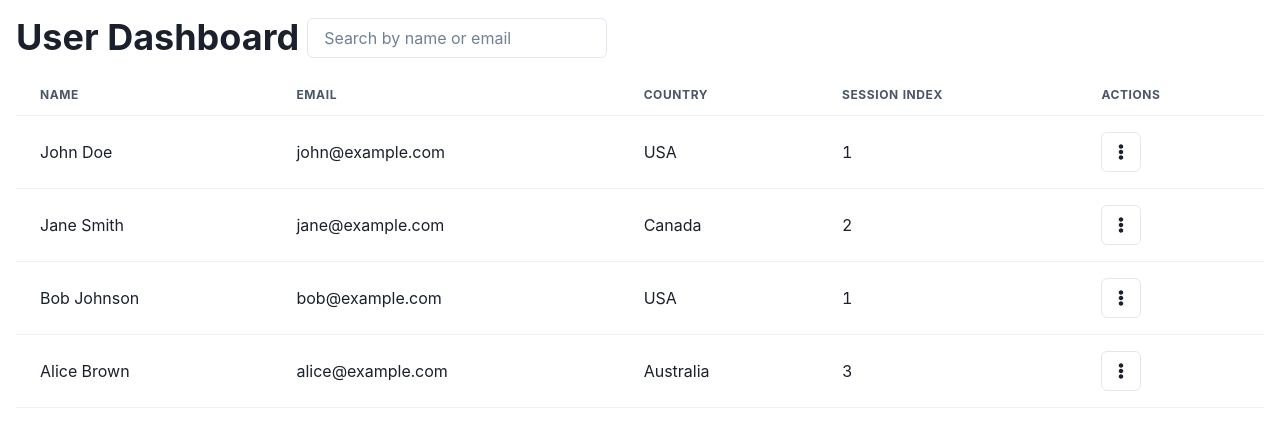
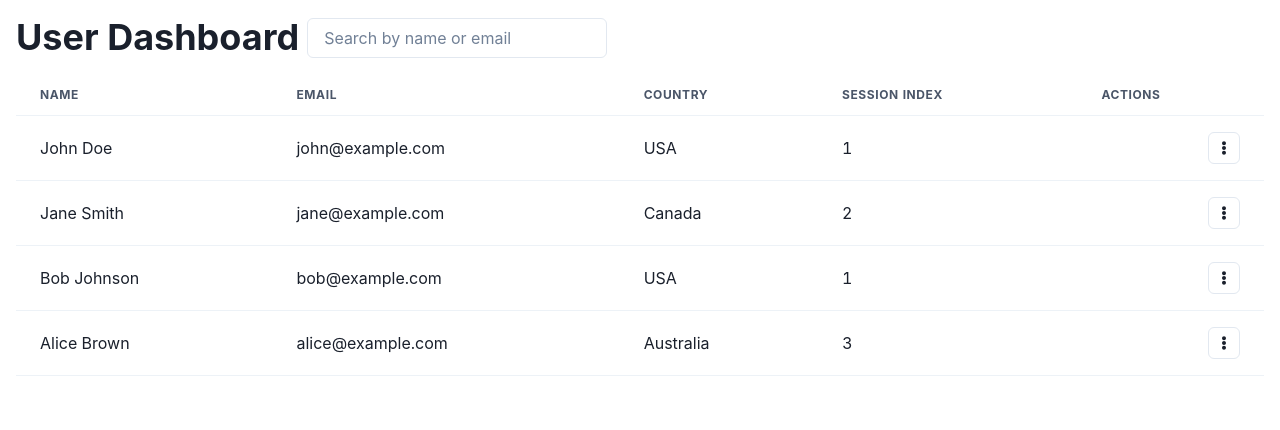
Before and after one commit to GPT-Engineer-App/user-list-manager, a React (Vite) app: page / in a window 1280 px wide. Shown: the top 430 px of the page. Built offline with nearby package versions, Linux system fonts and the light colour scheme.

Commit message:
- Changed the `Td` element containing the action button to be visible on all screen sizes - Adjusted the text alignment of the `Td` to the right - Reduced the size of the `MenuButton` to `"sm"` for better fit on small screens
Prompt: show action button in responsive mode as well

```diff
--- a/src/pages/Index.jsx
+++ b/src/pages/Index.jsx
@@ -27,8 +27,12 @@ const Index = () => {
           <Tr>
             <Th whiteSpace="nowrap">Name</Th>
             <Th whiteSpace="nowrap">Email</Th>
-            <Th display={["none", "table-cell"]} whiteSpace="nowrap">Country</Th>
-            <Th display={["none", "table-cell"]} whiteSpace="nowrap">Session Index</Th>
+            <Th display={["none", "table-cell"]} whiteSpace="nowrap">
+              Country
+            </Th>
+            <Th display={["none", "table-cell"]} whiteSpace="nowrap">
+              Session Index
+            </Th>
             <Th>Actions</Th>
           </Tr>
         </Thead>
@@ -37,11 +41,15 @@ const Index = () => {
             <Tr key={user.id}>
               <Td whiteSpace="nowrap">{user.name}</Td>
               <Td whiteSpace="nowrap">{user.email}</Td>
-              <Td display={["none", "table-cell"]} whiteSpace="nowrap">{user.country}</Td>
-              <Td display={["none", "table-cell"]} whiteSpace="nowrap">{user.sessionIndex}</Td>
-              <Td>
+              <Td display={["none", "table-cell"]} whiteSpace="nowrap">
+                {user.country}
+              </Td>
+              <Td display={["none", "table-cell"]} whiteSpace="nowrap">
+                {user.sessionIndex}
+              </Td>
+              <Td textAlign="right">
                 <Menu>
-                  <MenuButton as={IconButton} aria-label="Options" icon={<FaEllipsisV />} variant="outline" />
+                  <MenuButton as={IconButton} aria-label="Options" icon={<FaEllipsisV />} variant="outline" size="sm" />
                   <MenuList>
                     <MenuItem icon={<FaEdit />}>Edit</MenuItem>
                     <MenuItem icon={<FaTrash />}>Delete</MenuItem>
```
